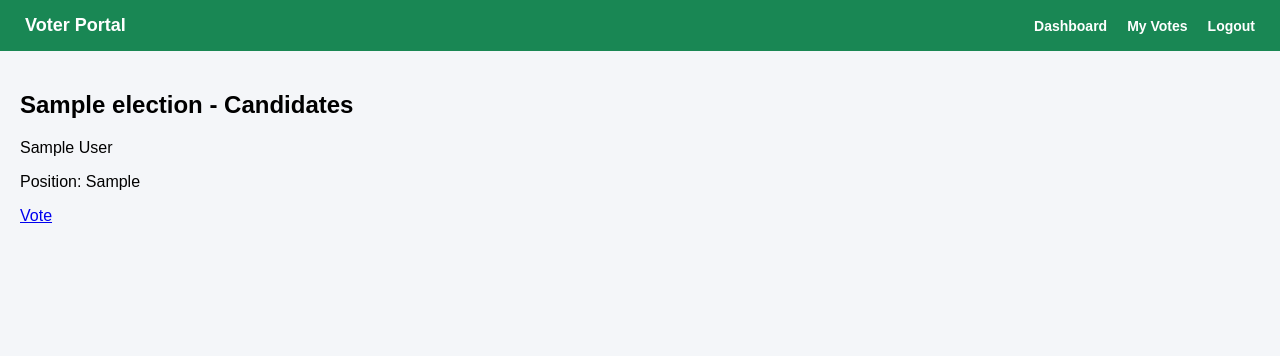
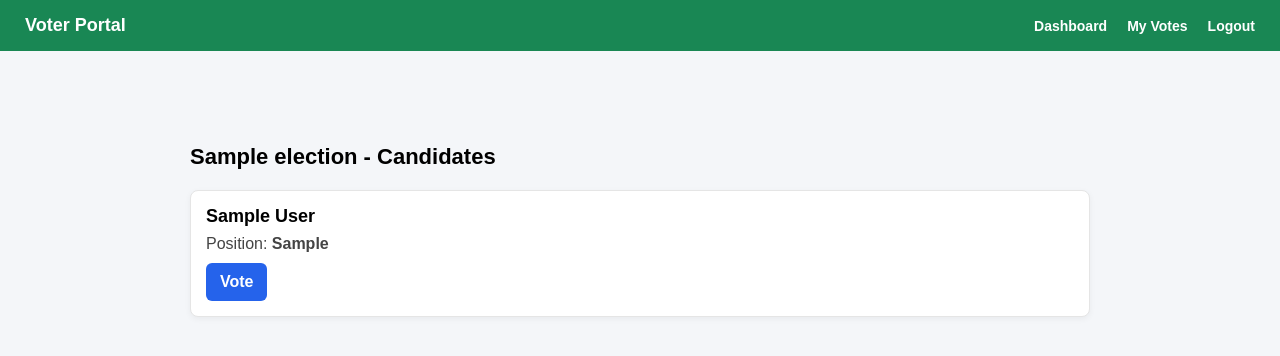
Before and after one commit to Kreativeweb003/Online_Voting_System, a Django app: page /voting/election/1/candidates/ in a window 1280 px wide. Shown: the top 356 px of the page. Run offline with Django 5.2, Linux system fonts and the light colour scheme; a user stored in the database is signed in; tables that the repository leaves empty hold one stand-in row (values such as "Sample post"); one stand-in notice (Sample message) is shown.

Commit message:
template and system improved

```diff
--- a/static/css/style.css
+++ b/static/css/style.css
@@ -999,3 +999,164 @@
 .update-election-btn:hover {
     opacity: 0.9;
 }
+
+
+
+
+/* =========================
+   CANDIDATE APPLICATION
+========================= */
+
+.candidate-application-page {
+    max-width: 800px;
+    margin: 20px auto;
+    padding: 25px;
+    background: #ffffff;
+    border-radius: 10px;
+    box-shadow: 0 2px 10px rgba(0,0,0,0.08);
+}
+
+.candidate-application-title {
+    margin-bottom: 20px;
+}
+
+.candidate-application-form {
+    width: 100%;
+}
+
+.candidate-application-group {
+    margin-bottom: 18px;
+}
+
+.candidate-application-group label {
+    display: block;
+    margin-bottom: 6px;
+    font-weight: 600;
+}
+
+.candidate-application-group input,
+.candidate-application-group textarea,
+.candidate-application-group select {
+    width: 100%;
+    padding: 12px;
+    border: 1px solid #dcdcdc;
+    border-radius: 6px;
+    box-sizing: border-box;
+}
+
+.candidate-application-group textarea {
+    min-height: 180px;
+    resize: vertical;
+}
+
+.candidate-application-btn {
+    padding: 12px 20px;
+    border: none;
+    border-radius: 6px;
+    cursor: pointer;
+    font-weight: 600;
+}
+
+.candidate-application-btn:hover {
+    opacity: 0.9;
+}
+
+
+
+/* =========================
+   CANDIDATE LIST PAGE
+========================= */
+
+.candidate-list-page {
+    max-width: 900px;
+    margin: 20px auto;
+    padding: 20px;
+}
+
+.candidate-list-title {
+    margin-bottom: 20px;
+    font-size: 22px;
+    font-weight: bold;
+}
+
+.candidate-list-wrapper {
+    display: flex;
+    flex-direction: column;
+    gap: 15px;
+}
+
+.candidate-list-card {
+    background: #ffffff;
+    border: 1px solid #e5e5e5;
+    border-radius: 8px;
+    padding: 15px;
+    box-shadow: 0 2px 6px rgba(0,0,0,0.05);
+}
+
+.candidate-list-name {
+    font-size: 18px;
+    font-weight: 600;
+    margin-bottom: 8px;
+}
+
+.candidate-list-position {
+    margin-bottom: 10px;
+    color: #444;
+}
+
+.candidate-list-vote-btn {
+    display: inline-block;
+    padding: 10px 14px;
+    background: #2563eb;
+    color: #fff;
+    border-radius: 6px;
+    text-decoration: none;
+    font-weight: 600;
+}
+
+.candidate-list-vote-btn:hover {
+    background: #1d4ed8;
+}
+
+.candidate-list-empty {
+    color: #777;
+}
+
+
+
+/* =========================
+   VOTER MESSAGES
+========================= */
+
+.voter-messages {
+    margin: 15px auto;
+    max-width: 800px;
+}
+
+.voter-alert {
+    padding: 12px;
+    border-radius: 6px;
+    margin-bottom: 10px;
+    font-weight: 500;
+}
+
+/* SUCCESS */
+.voter-alert-success {
+    background: #dcfce7;
+    color: #166534;
+    border: 1px solid #86efac;
+}
+
+/* ERROR */
+.voter-alert-error {
+    background: #fee2e2;
+    color: #991b1b;
+    border: 1px solid #fca5a5;
+}
+
+/* INFO */
+.voter-alert-info {
+    background: #dbeafe;
+    color: #1e3a8a;
+    border: 1px solid #93c5fd;
+}
--- a/templates/dashboard/candidate_dashboard.html
+++ b/templates/dashboard/candidate_dashboard.html
@@ -27,9 +27,9 @@
 
             <div class="candidate-election-card">
 
-                <h4>
+                <h3>
                     {{ election.title }}
-                </h4>
+                </h3>
 
                 <p>
                     {{ election.description }}
--- a/templates/dashboard/voter_base.html
+++ b/templates/dashboard/voter_base.html
@@ -28,11 +28,27 @@
               </a>
           </div>
       </nav>
+      {% if messages %}
+
+        <div class="voter-messages">
+            {% for message in messages %}
+                <div class="voter-alert voter-alert-{{ message.tags }}">
+                    {{ message }}
+                </div>
+            {% endfor %}
+        </div>
+
+      {% endif %}
 
       <main class="voter-base-content">
           {% block content %}
           {% endblock %}
       </main>
-
+    <script>
+      setTimeout(() => {
+          const messages = document.querySelectorAll(".voter-alert");
+          messages.forEach(msg => msg.style.display = "none");
+      }, 4000);
+</script>
   </body>
 </html>
--- a/templates/dashboard/voter_dashboard.html
+++ b/templates/dashboard/voter_dashboard.html
@@ -26,7 +26,7 @@
 
         <div class="voter-election-card">
 
-            <h4>{{ election.title }}</h4>
+            <h3>{{ election.title }}</h3>
 
             <p>
                 {{ election.description }}
--- a/templates/voting/candidate_list.html
+++ b/templates/voting/candidate_list.html
@@ -2,21 +2,28 @@
 
 {% block content %}
 
-<h2>{{ election.title }} - Candidates</h2>
+<div class="candidate-list-page">
+
+    <h2 class="candidate-list-title">
+        {{ election.title }} - Candidates
+    </h2>
+
+    <div class="candidate-list-wrapper">
 
         {% for app in candidates %}
 
-<div class="candidate-card">
+        <div class="candidate-list-card">
 
-    <p>
+            <div class="candidate-list-name">
                 {{ app.user.first_name }} {{ app.user.last_name }}
-    </p>
+            </div>
 
-    <p>
-        Position: {{ app.position }}
-    </p>
+            <div class="candidate-list-position">
+                Position:
+                <strong>{{ app.position }}</strong>
+            </div>
 
-    <a href="{% url 'vote' election.id app.user.id %}">
+            <a href="{% url 'vote' election.id app.user.id %}" class="candidate-list-vote-btn">
                 Vote
             </a>
 
@@ -24,8 +31,14 @@
 
         {% empty %}
 
-<p>No approved candidates yet.</p>
+        <p class="candidate-list-empty">
+            No approved candidates yet.
+        </p>
 
         {% endfor %}
 
+    </div>
+
+</div>
+
 {% endblock %}
--- a/voting/views.py
+++ b/voting/views.py
@@ -5,6 +5,7 @@ from .forms import CandidateApplicationForm
 from django.contrib import messages
 from .forms import ElectionForm
 from django.db.models import Count
+from accounts.models import User
 
 
 
```
Also changed, not shown: templates/voting/apply.html (+35 -7 lines), voting/forms.py (+24 -1 lines). Lines whose indentation alone changed are shown as unchanged.
